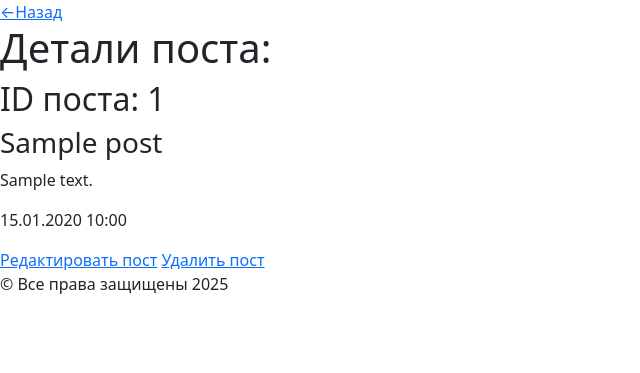
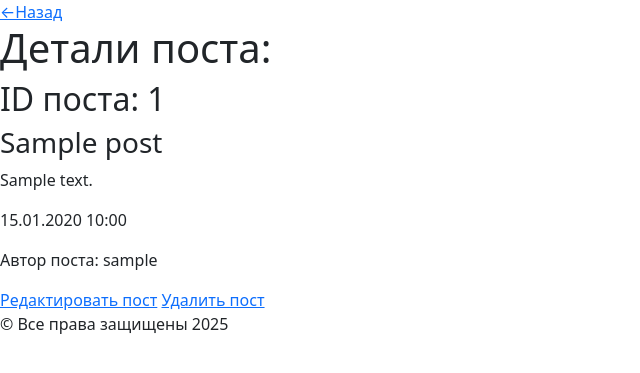
Before and after one commit to Usimato/-1, a Django app: page /posts/1/ in a window 1280 px wide. Shown: the part 56-429 px from the top of the page, without its empty margins (0-640 px from the left). Run offline with Django 5.2, Linux system fonts and the light colour scheme; tables that the repository leaves empty hold one stand-in row (values such as "Sample post"); some libraries are stand-ins or nearby versions.

Commit message:
feat(posts): Добавил отображение автора поста на странице деталей

```diff
--- a/blog/templates/blog/post_detail.html
+++ b/blog/templates/blog/post_detail.html
@@ -11,6 +11,8 @@
     <p>{{ post.text }}</p>
     <p>{{ post.created_at|date:"d.m.Y H:i" }}</p>
 
+    <p>Автор поста: {{ post.author }}</p>
+
     <a href="{% url 'blog:edit_post' post.id %}">Редактировать пост</a>
     <a href="{% url 'blog:remove_post' post.id %}">Удалить пост</a>
 {% endblock page_content %}
```
